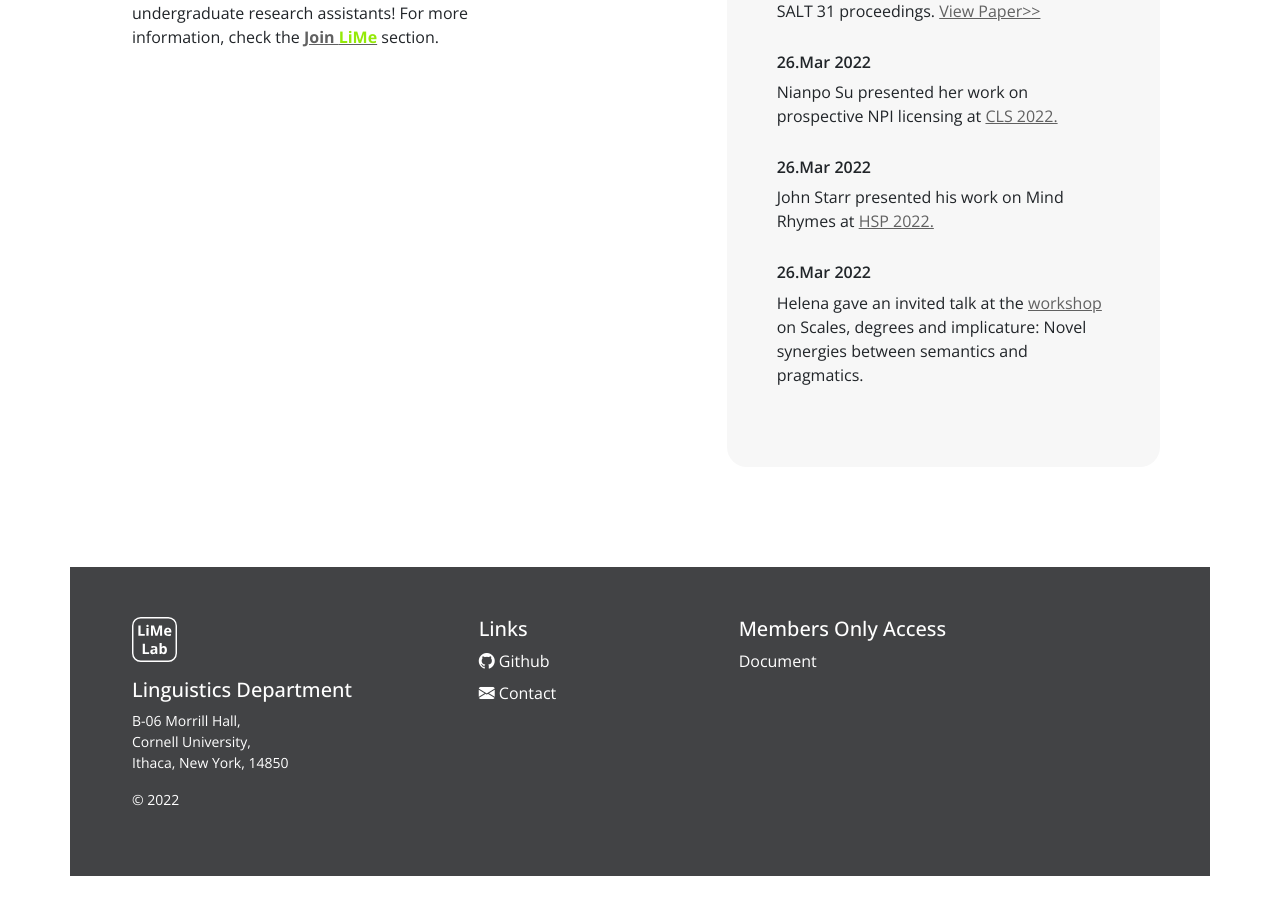
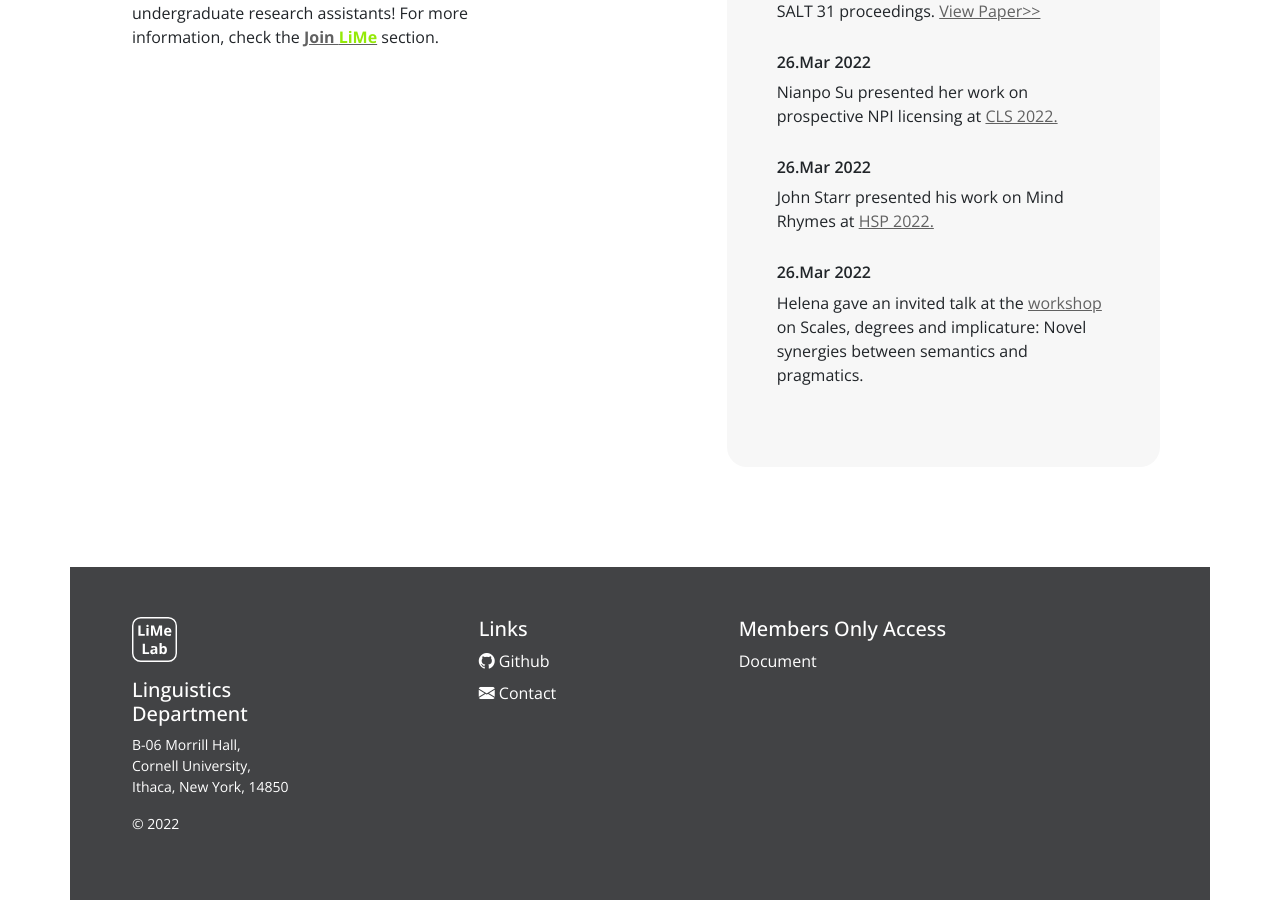
Before and after one commit to epecsok/LiMe-Lab-Cornell.github.io, a Jekyll site: the page built from index.html, in a window 1280 px wide and 900 px high, scrolled down 696 px. Built offline with Jekyll 4.4.1, drawn with Linux system fonts in a browser that asks for light colours; nearby versions of some CDN libraries; before the commit the page ends 1572 px from its top, so only the background shows below that.

Commit message:
footer line break

```diff
--- a/_includes/footer.html
+++ b/_includes/footer.html
@@ -8,7 +8,7 @@
         >
           <img src="image\lab logo white.svg" class="logo_white"></img>
         </a>
-        <h5 class="footer-h5">Linguistics Department</h5>
+        <h5 class="footer-h5">Linguistics <br>Department</h5>
         <p class="whitetext">B-06 Morrill Hall,<br>
           Cornell University,<br>
           Ithaca, New York, 14850</p>
@@ -30,7 +30,7 @@
         <h5 class="footer-h5">Members Only Access</h5>
         <ul class="nav flex-column">
           <li class="nav-item mb-2">
-            <a href="encrypted.html" class="nav-link-footer p-0">Document</a>
+            <a href="" class="nav-link-footer p-0">Document</a>
           </li>
         </ul>
       </div>
```
